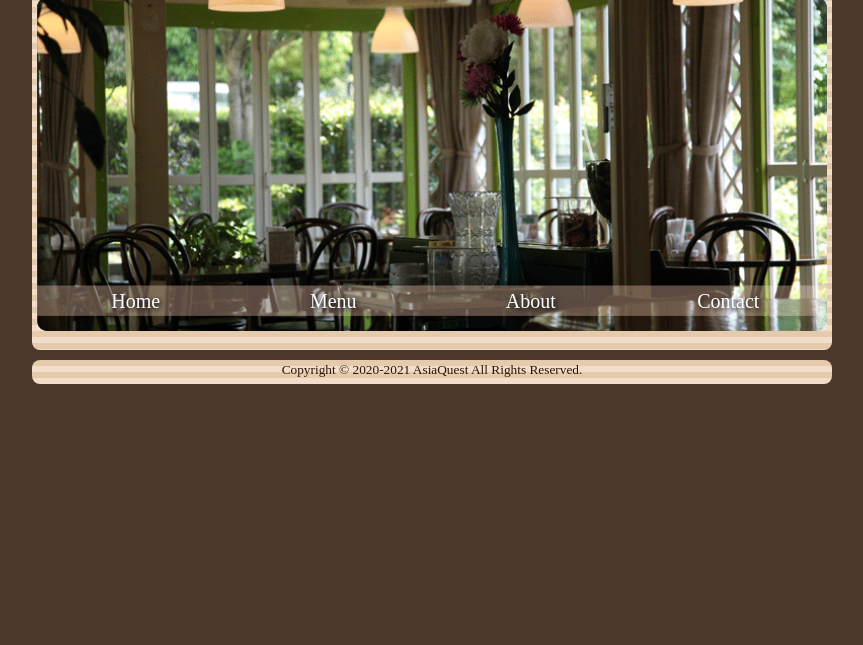
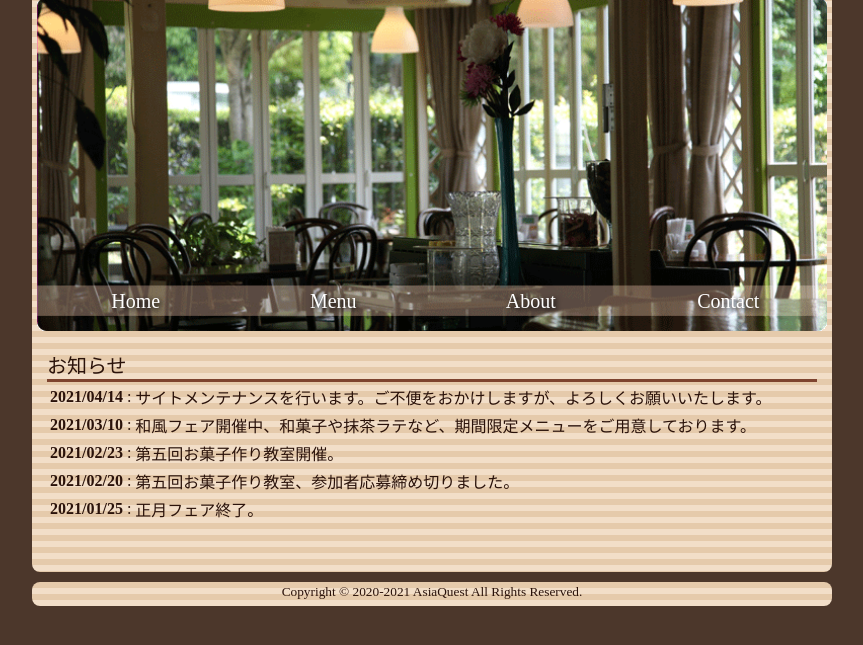
Before and after one commit to r-shirasu/cafe_morijiri, a plain HTML site: page index.html in a window 1280 px wide. Shown: the part 85-730 px from the top of the page, without its empty margins (208-1071 px from the left). Drawn offline with Linux system fonts and the light colour scheme.

Commit message:
made_notice

```diff
--- a/css/common.css
+++ b/css/common.css
@@ -73,6 +73,38 @@ header {
     text-decoration: none;
 }
 
+.notice{
+    padding: 5px 10px;
+}
+
+.notice h1 {
+    margin: 0;
+    font-size: 20px;
+    font-weight: normal;
+    border-bottom: 3px solid #7e442f;
+}
+
+.table_wrapper {
+    /* ボックスに入りきらない内容は一般的にはスクロールで表示 */
+    overflow: auto;
+    height: 180px;
+}
+
+.table {
+    font-size: 15px;
+}
+
+.table th {
+    font-weight: top;
+    /* 垂直方向の配置を指定 */
+    vertical-align: top;
+}
+
+/* tdの1番目の要素にCSSを適用する */
+.table td:nth-of-type(1) {
+    vertical-align: top;
+}
+
 main,
 footer {
     width: 800px;
--- a/index.html
+++ b/index.html
@@ -29,10 +29,48 @@
         <!-- 本文 -->
         <article>
             <!-- お知らせ -->
-            <!-- ピックアップメニュー -->
+            <div class='notice'>
+                <h1>お知らせ</h1>
+                <div class='table_wrapper'>
+                    <table>
+                        <tbody>
+                            <!-- テーブルの1行 -->
+                            <tr>
+                                <!-- 内容が見出しになるセルデータ -->
+                                <th>2021/04/14</th>
+                                <!-- 内容が｢データ｣となるデータセルを作成するタグ -->
+                                <td>:</td>
+                                <td>サイトメンテナンスを行います。ご不便をおかけしますが、よろしくお願いいたします。</td>
+                            </tr>
+                            <tr>
+                                <th>2021/03/10</th>
+                                <td>:</td>
+                                <td>和風フェア開催中、和菓子や抹茶ラテなど、期間限定メニューをご用意しております。</td>
+                            </tr>
+                            <tr>
+                                <th>2021/02/23</th>
+                                <td>:</td>
+                                <td>第五回お菓子作り教室開催。</td>
+                            </tr>
+                            <tr>
+                                <th>2021/02/20</th>
+                                <td>:</td>
+                                <td>第五回お菓子作り教室、参加者応募締め切りました。</td>
+                            </tr>
+                            <tr>
+                                <th>2021/01/25</th>
+                                <td>:</td>
+                                <td>正月フェア終了。</td>
+                            </tr>
+                        </tbody>
+                    </table>
+                </div>
+
+            </div>
+        <!-- ピックアップメニュー -->
         </article>
         <!-- サイドバー -->
-        <aside>
+        <aside class='sidebar'>
             <!-- イベント一覧 -->
             <!-- SNS等リンク -->
             <!-- Caffe設備アイコン -->
```
